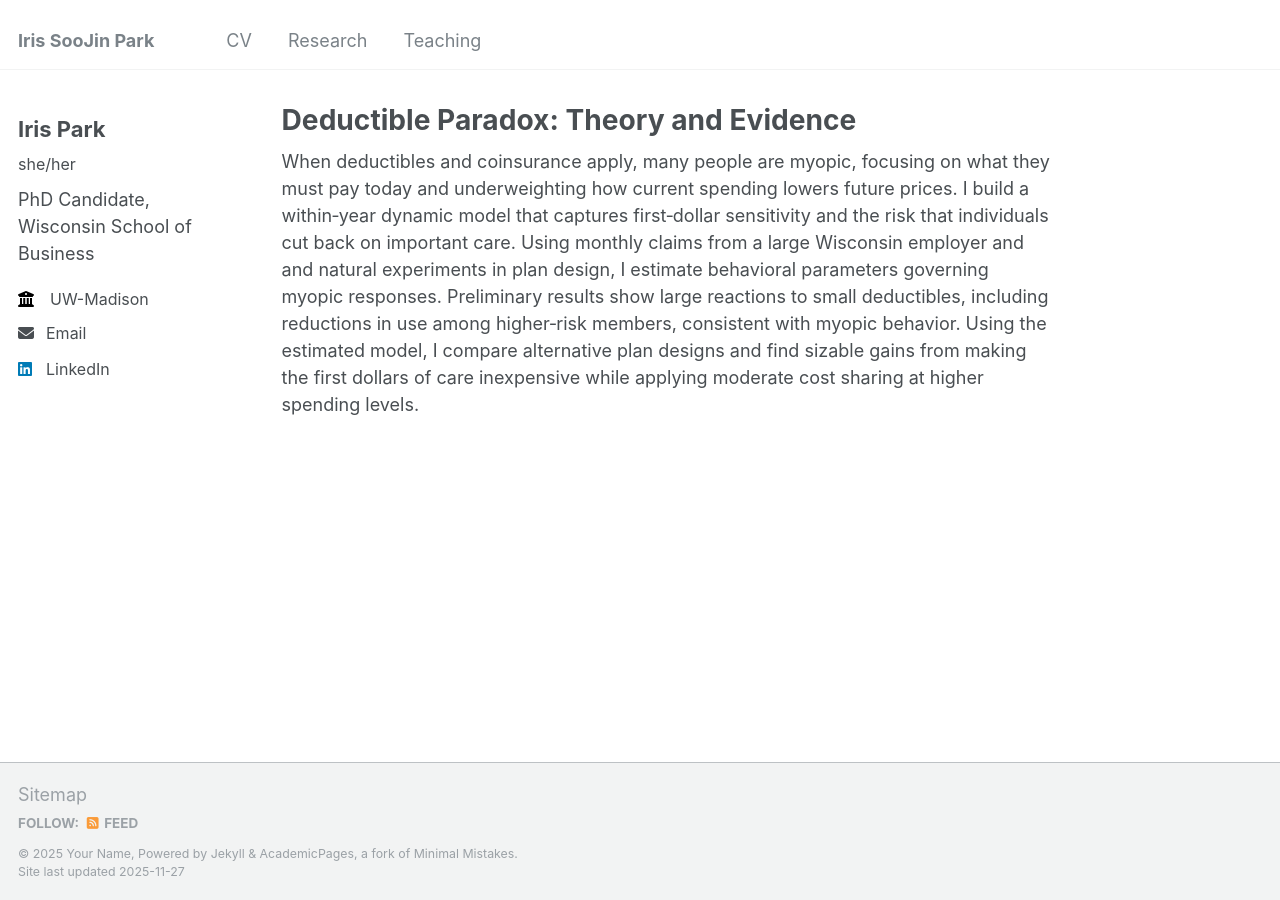
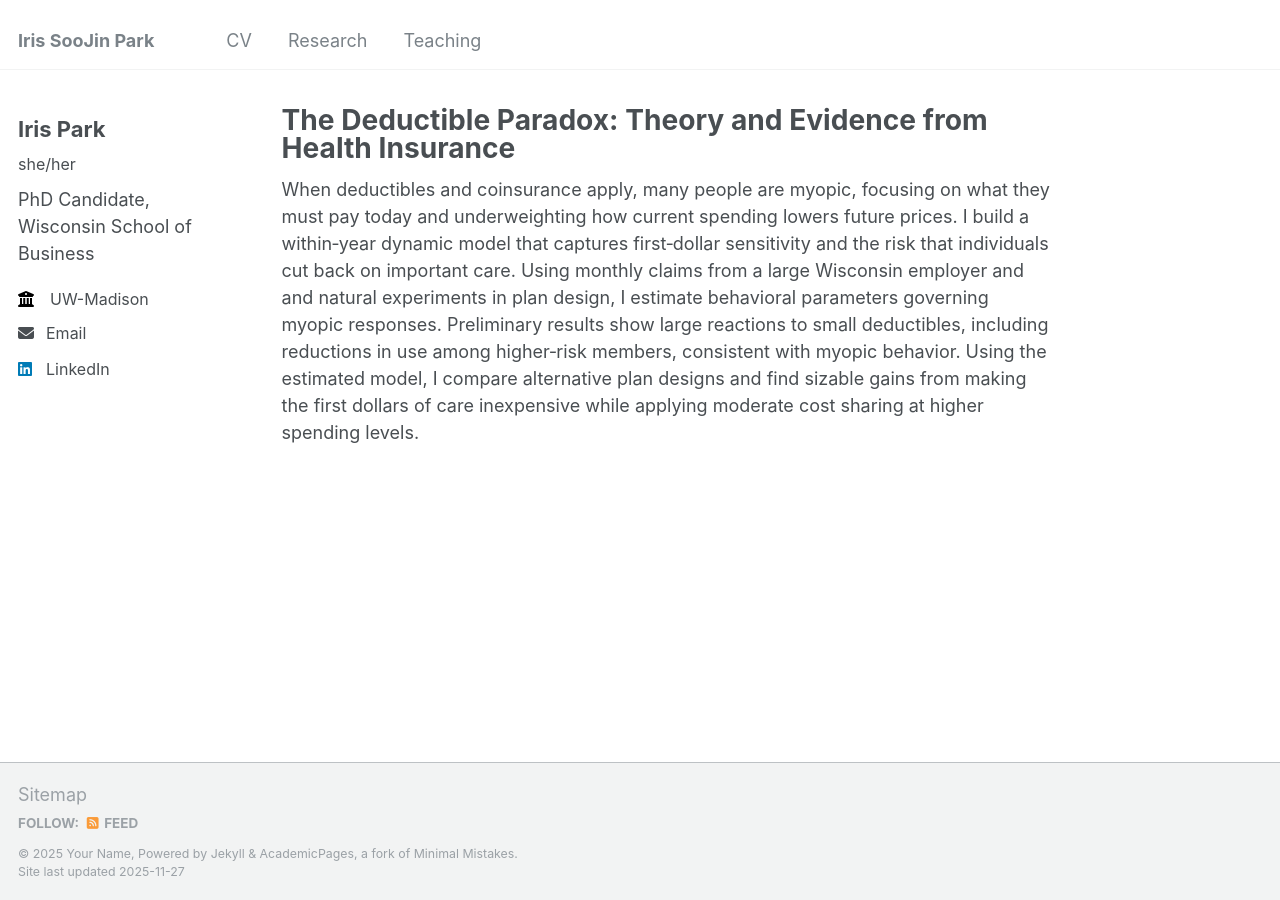
Before and after one commit to Iris-SooJin-Park/Iris-SooJin-Park.github.io, a Jekyll site: the page built from _publications/2030-01-01-paper-title-number-1.md, in a window 1280 px wide. Built offline with Jekyll 4.4.1, drawn with Linux system fonts in a browser that asks for light colours.

Commit message:
title change

```diff
--- a/_publications/2030-01-01-paper-title-number-1.md
+++ b/_publications/2030-01-01-paper-title-number-1.md
@@ -1,5 +1,5 @@
 ---
-title: " Deductible Paradox: Theory and Evidence"
+title: " The Deductible Paradox: Theory and Evidence from Health Insurance"
 collection: publications
 category: manuscripts
 #permalink: /publication/2009-10-01-paper-title-number-1
```
